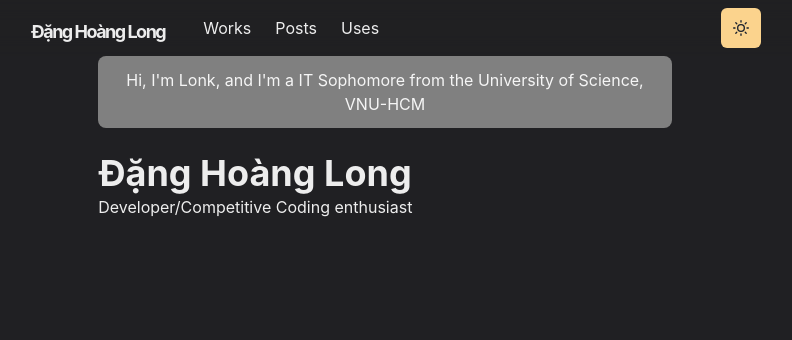
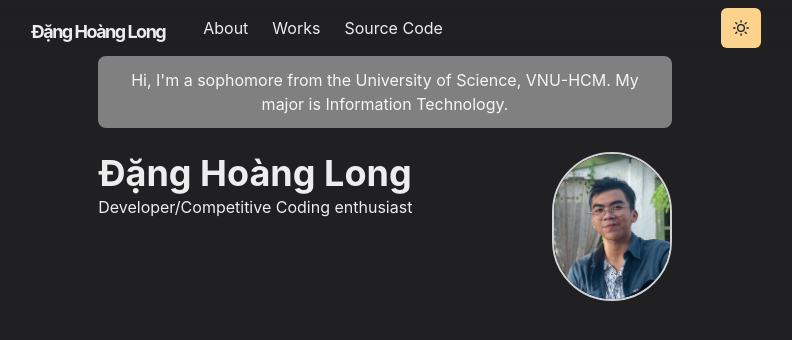
Before and after one commit to NoAtmosphere0/portfolio_website, a Next.js app: page / in a window 1280 px wide. Shown: the top 340 px of the page, without its empty margins (255-1047 px from the left). Built offline with nearby package versions, Linux system fonts and the light colour scheme.

Commit message:
added profile picture, still working on navbar error

```diff
--- /dev/null
+++ b/components/fonts.js
@@ -0,0 +1,9 @@
+import { Global } from '@emotion/react'
+
+const Fonts = () => (
+    <style jsx global>{`
+    @import url('https://fonts.googleapis.com/css2?family=M+PLUS+Rounded+1c:wght@300;700&display=swap');
+    `}</style>
+)
+
+export default Fonts
--- a/components/navbar.js
+++ b/components/navbar.js
@@ -70,22 +70,23 @@ const Navbar = props => {
                     flexGrow={1}
                     mt={{ base: 4, md: 0 }}
                 >
+                    <LinkItem href="/about" path={path}>
+                        About
+                    </LinkItem>
                     <LinkItem href="/works" path={path}>
                         Works
                     </LinkItem>
-                    <LinkItem href="/posts" path={path}>
-                        Posts
-                    </LinkItem>
-                    <LinkItem href="">Uses</LinkItem>
                     <LinkItem
                         target="_blank"
-                        href=""
+                        href="https://github.com/NoAtmosphere0/portfolio_website"
                         path={path}
                         display="inline-flex"
                         alignItems="center"
                         style={{ gap: 4 }}
                         pl={2}
-                    ></LinkItem>
+                    >
+                        Source Code
+                    </LinkItem>
                 </Stack>
 
                 <Box flex={1} align="right">
@@ -100,24 +101,18 @@ const Navbar = props => {
                                 aria-label="Options"
                             />
                             <MenuList>
-                                <NextLink href="/" passHref>
+                                <NextLink href="/about" passHref>
                                     <MenuItem as={Link}>About</MenuItem>
                                 </NextLink>
                                 <NextLink href="/works" passHref>
                                     <MenuItem as={Link}>Works</MenuItem>
                                 </NextLink>
-                                <NextLink href="/posts" passHref>
-                                    <MenuItem as={Link}>Posts</MenuItem>
-                                </NextLink>
                                 <NextLink
-                                    href=""
+                                    href="https://github.com/NoAtmosphere0/portfolio_website"
                                     passHref
                                 >
-                                    <MenuItem as={Link}>Uses</MenuItem>
+                                    <MenuItem as={Link}>Source Code</MenuItem>
                                 </NextLink>
-                                <MenuItem as={Link} href="">
-                                    View Source
-                                </MenuItem>
                             </MenuList>
                         </Menu>
                     </Box>
--- a/pages/_app.js
+++ b/pages/_app.js
@@ -1,9 +1,11 @@
 import { ChakraProvider } from "@chakra-ui/react"
 import Layout from "../components/layouts/main.js"
-import theme from '../libs/theme.js'
+import Fonts from "../components/fonts.js"
+import theme from '../lib/theme.js'
 const Website = ({ Component, pageProps, router }) => {
     return (
         <ChakraProvider theme={theme}>
+            <Fonts />
             <Layout router={router}>
                 <Component {...pageProps} key = {router.route} />
             </Layout>
--- a/pages/_document.js
+++ b/pages/_document.js
@@ -1,6 +1,6 @@
 import { ColorModeScript } from '@chakra-ui/react'
 import NextDocument, { Html, Head, Main, NextScript } from 'next/document'
-import theme from '../libs/theme'
+import theme from '../lib/theme'
 
 export default class Document extends NextDocument {
     render() {
--- a/pages/index.js
+++ b/pages/index.js
@@ -1,20 +1,40 @@
-import { Container, Box, Heading } from "@chakra-ui/react"
-
+import { Container, Box, Heading, Image } from '@chakra-ui/react'
 
 const Page = () => {
-    return <Container>
-        <Box borderRadius="lg" bg = "gray" p={3} mb={6} align="center">
-            Hi, I'm Lonk, and I'm a IT Sophomore from the University of Science, VNU-HCM
+    return (
+        <Container>
+            <Box borderRadius="lg" bg="gray" p={3} mb={6} align="center">
+                Hi, I'm a sophomore from the University of
+                Science, VNU-HCM. My major is Information Technology.
             </Box>
-        <Box display = {{md: 'flex'}}>
-            <Box flexGrow = {1}>
+            <Box display={{ md: 'flex' }}>
+                <Box flexGrow={1}>
                     <Heading as="h2" variant="page-title">
                         Đặng Hoàng Long
                     </Heading>
                     <p>Developer/Competitive Coding enthusiast</p>
                 </Box>
+                <Box
+                    flexShrink={0}
+                    mt={{ base: 4, md: 0 }}
+                    ml={{ md: 6 }}
+                    align="center"
+                >
+                    <Image
+                        borderColor="whiteAlpha.800"
+                        borderWidth={2}
+                        borderStyle="solid"
+                        maxWidth="120px"
+                        display="inline-block"
+                        borderRadius="full"
+
+                        src="/images/Lonk.jpg"
+                        alt="Profile Image"
+                    />
+                </Box>
             </Box>
         </Container>
+    )
 }
 
 export default Page
```
Also changed, not shown: lib/theme.js (renamed from libs/theme.js), public/images/Lonk.jpg (added), 1 other file (tests, documents, lock files or other folders). Lines whose indentation alone changed are shown as unchanged.
